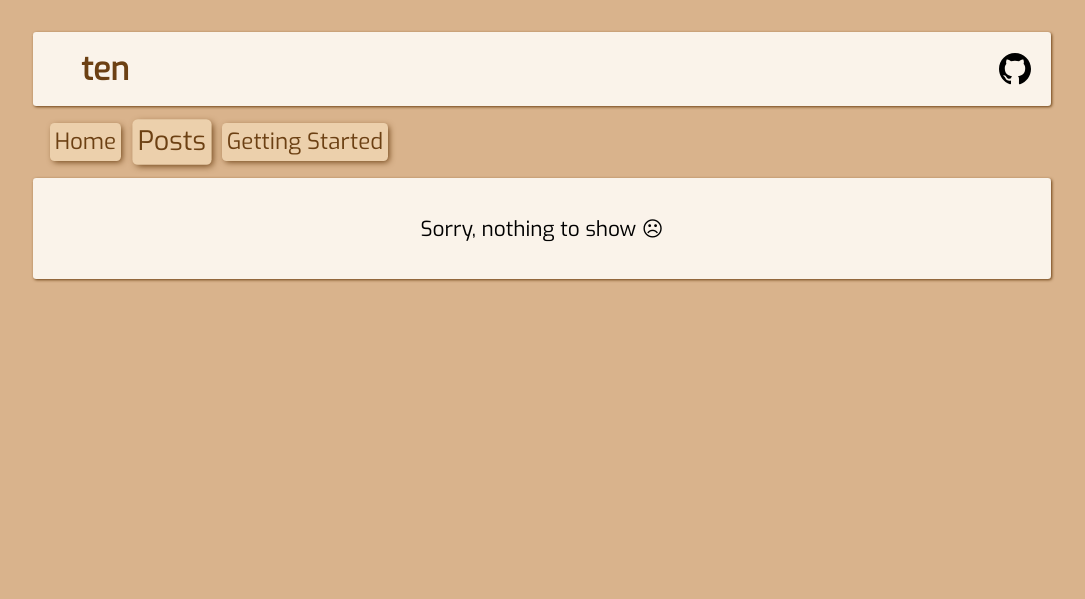
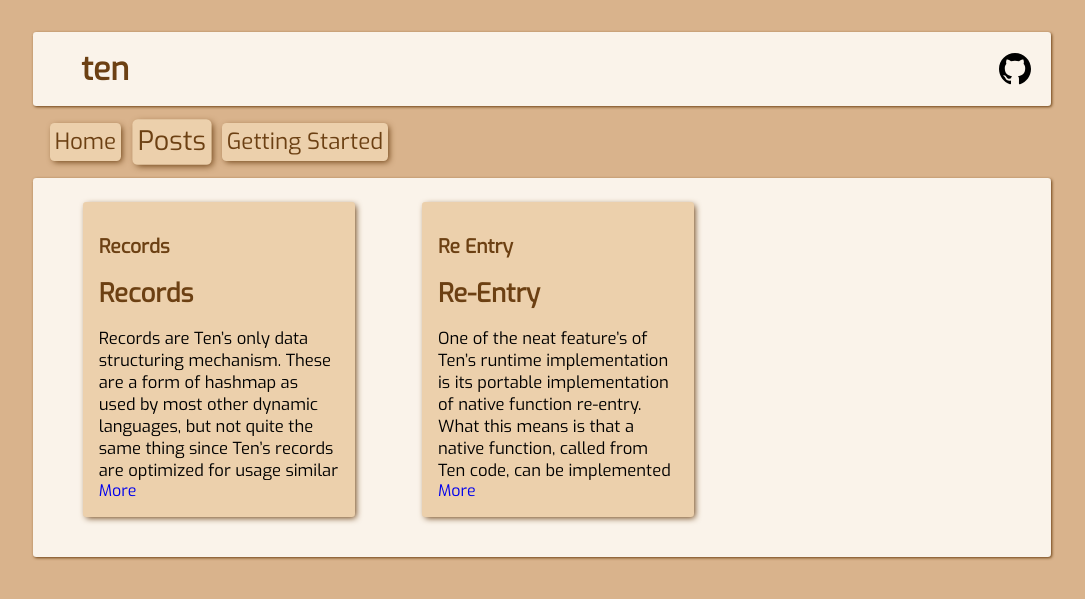
Before and after one commit to ten-lang/ten-lang, a Jekyll site: the page built from posts.html, in a window 1280 px wide. Shown: the top 599 px of the page, without its empty margins (98-1183 px from the left). Built offline with Jekyll 4.4.1, drawn with Linux system fonts in a browser that asks for light colours; part of the change alters nothing that is shown.

Commit message:
Port articles from libten repo.

```diff
--- a/_config.yaml
+++ b/_config.yaml
@@ -4,8 +4,3 @@ author: Ray Stubbs
 collections:
     - projects
     - pages
-plugins:
-    - jekyll-optional-front-matter
-    - jekyll-titles-from-headings
-    - jekyll-default-layout
-    - jekyll-relative-links
--- /dev/null
+++ b/_posts/2019-05-26-Re-Entry.md
@@ -0,0 +1,263 @@
+# Re-Entry
+One of the neat feature's of Ten's runtime implementation is its portable
+implementation of native function re-entry.  What this means is that a native
+function, called from Ten code, can be implemented in such a way that its
+call can be interrupted, only to continue execution later.
+
+Implementing this functionality in a portable way becomes nearly essential
+for Ten due to its mostly standards (C99) compliant implementation, and its
+inherent concurrency through fibers.
+
+For example consider the following snippet of C code, implementing the
+native function `foo()`.
+
+    ten_Tup
+    tf_foo( ten_PARAMS ) {
+        ten_Tup vals = ten_pushA( ten, "UU" );
+        ...
+        ten_yield( ten, &vals );
+        ...
+        return vals;
+    }
+
+Imagine this is called from an independent Ten fiber.
+
+    def fib: fiber[] foo()
+    cont( fib, {} )
+
+The `ten_yield()` call is expected to pause the function, along with the
+fiber as a whole, in its current state to be resumed later.  But this is
+easier said than done.
+
+While it's easy enough to implement the 'pause' effect of yielding a fiber
+when we're only dealing with virtual (bytecode) functions; since we have
+direct access to all virtual registers and can save/restore them without issue.
+Native functions, such as the one above, are more troublesome since the C99
+standard offers no way to save and restore the state of a function call outside
+the boundaries of the runtime stack.
+
+If we weren't aiming for full portability, it would be possible to dive
+into assembly or dissect the call ABI to achieve the same effect (save/restore
+the state of a call frame independent of its original stack location).  Alas,
+such hackery can't be relied upon in Ten's runtime.
+
+This document gives an overview of the strategy Ten uses to implement native
+function call re-entry, it may be helpful to refer to the [relevant section
+of the manual](../manual/the-api.md#5.9.1) as the API used to access this
+functionality isn't described in detail here.
+
+## The AR Stack
+Every Ten fiber maintains its own AR (Activation Record) stack, which is
+where we save the state of previous call frames before calling into a new
+function.  Only Ten's AR stack is a bit special as it allows us to save
+not only the state of bytecode function calls, but also that of native calls;
+and it does so in a way that's compatible with the `cont()`/`yield()`
+semantics of fibers.
+
+To achieve these features, the stack is structured a bit... unconventionally;
+here's what it looks like:
+
+![AR Stack Organization][ar-stack-organization.svg]
+
+Each box in the diagram, except the `Fiber` box, represents an activation
+record, which contains the data needed to restore the function call it
+represents to its previous state.
+
+The stack is composed of three different types of AR, indicated by their
+colors above; however all are based on a common `AR` base structure.
+
+    typedef struct {
+        Closure*  cls;
+        uint      lcl;
+    } AR;
+
+Which keeps a pointer to the called closure, and an offset the the
+start of the call's local values on the value stack; for native calls this
+will be where all local allocations are made, with `ten_pushA()` and such.
+
+The other AR types track the state of different types of function calls.
+The `VirAR`s are quite simple, they represent virtual function calls, for
+which only the instruction pointer needs to be saved, in addition to the
+fields in the base AR.
+
+    struct VirAR {
+        AR          base;
+        instr*      ip;
+        ...
+    };
+
+A `NatAR` struct represents the saved state of a native function call, the
+C ABI will save and restore the native registers, and we have no direct
+access to them; but we still need a way to save and restore the state of a
+native function call.
+
+    struct NatAR {
+        AR          base;
+        ...
+        void*       context;
+        size_t      ctxSize;
+        uintptr_t   dstOffset;
+        long        checkpoint;
+    };
+
+The `.context` is `NULL` by default, but can be populated with a call to
+`ten_seek()`; the `.ctxSize` keeps the size of the struct referenced by
+`.context`.  Together these track the state of a native function call,
+which should be fully contained within `.context`.  Consider the following
+adaption of the `foo()` implementation mentioned previously.
+
+    ten_Tup
+    tf_foo( ten_PARAMS ) {
+        struct {
+            ten_Tup vals;
+        } ctx;
+
+        switch( ten_seek( ten, &ctx, sizeof( ctx ) ) ) {
+            ...
+        }
+
+        ctx.vals = ten_pushA( ten, "UU" );
+        ...
+        ten_yield( ten, &vals );
+        ...
+        return ctx.vals;
+    }
+
+The call to `ten_seek()` tells Ten where the call's state is stored
+by setting `.context = &ctx` and `.ctxSize = sizeof( ctx )`,
+allowing the runtime to copy the state onto the heap, preserving it,
+if a yield occurs within the function.
+
+The `.checkpoint` and `.dstOffset` fields are set with `ten_checkpoint()`,
+which tells the where to continue the call's execution from if
+if interrupted after the checkpoint is set.  Let's add a bit more to the
+above definition.
+
+    ten_Tup
+    tf_foo( ten_PARAMS ) {
+        struct {
+            ten_Tup vals;
+            ten_Tup cont;
+        } ctx;
+
+        switch( ten_seek( ten, &ctx, sizeof( ctx ) ) ) {
+            case 0: goto checkpoint0;
+        }
+
+        ctx.vals = ten_pushA( ten, "UU" );
+        ...
+
+        ten_checkpoint( ten, 0, &ctx.cont );
+            ten_yield( ten, &ctx.vals );
+        checkpoint0:
+
+        ...
+        return ctx.vals;
+    }
+
+The `ten_checkpoint()` call sets `.checkpoint` to the given checkpoint number,
+in this case `.checkpoint = 0`.  The function expects the given destination
+tuple, in this case `ctx.cont` to be allocated within `ctx`; so it sets
+`.dstOffset = (void*)&ctx.cont - .context`.
+
+The `.dstOffset` tells the runtime where to put the call's continuation
+arguments when resumed.  For example in the above case, since this function
+calls `ten_yield()` directly, the continuation arguments will consist of
+the arguments passed to the next continuation of the fiber via `cont()`.
+For example if we modify the previous Ten snippet to:
+
+    def fib: fiber[] foo()
+    cont( fib, {} )         `first entry into the call, pauses at ten_yield()
+    cont( fib, { 1, 2 } )   `second entry, the runtime puts ( 1, 2 ) into ctx.cont
+
+The second and subsequent entries into a native call, after yield, restore
+`ctx` to its state just before the yield, with the exception of the tuple
+at `.dstOffset` which is set to reference the top of the value stack where
+the continuation arguments have been placed.  In addition the `ten_seek()`
+function returns the last checkpoint encountered in the previous entry, so
+in the second entry it'll return `0` to reflect the previous `ten_checkpoint()`
+call; causing the switch to jump over the code that's already executed, thus
+effectively restoring the call's instruction pointer from its previous entry.
+
+The `ConAR` struct is defined exactly the same as `NatAR`, the difference is
+how it's allocated, and what it's used for.  `ConAR`s represent native calls
+that hadn't finished execution when a fiber yield occurred, thus they're copied
+directly from the respective `NatAR`.  But unlike their `NatAR` counterparts,
+which are allocated on the native C stack, and reference the raw `.context`
+pointer given by the user (generally also stack allocated); `ConAR`s are
+heap allocated, and hold a heap allocated copy of the original `.context`
+data.
+
+    struct ConAR {
+        AR          base;
+        ...
+        void*       context;
+        size_t      ctxSize;
+        uintptr_t   dstOffset;
+        long        checkpoint;
+    };
+
+Before a yield Ten converts all `NatAR`s to respective `ConAR`s, to allow
+their continued existence independent of the native C stack, which will
+be partially destroyed in the yield.  The following diagram gives a flattened
+view of this conversion on the previously illustrated stack setup.
+
+![AR Stack Conversion][ar-stack-organization-conversion.svg]
+
+The linkage fields, used to tie the ARs together into a stack, are omitted
+from this discussion as the linkage itself is less important than the
+structure.  However it should be noted how we flatten the stack from
+the previous diagram above.  The `cons` list preceeds the respective `nats`
+ list, and the fiber's two base lists preceed all `VirAR`s, which themselves
+ each preceed their respective two lists.  The arrows indicate linkage from
+ top to bottom, so they point toward the previous stack item.
+
+
+## Call Entries
+Each native function call will be entered at least once.  While executing
+within the call, the state of this entry is maintained by the current
+register set.
+
+    typedef struct {
+        instr*      ip;
+        TVal*       sp;
+        Closure*    cls;
+        TVal*       lcl;
+
+        void*       context;
+        size_t      ctxSize;
+        uintptr_t   dstOffset;
+        long        checkpoint;
+    } Regs;
+
+If a call occurs on top of the current one, then the native call state
+will be pushed to a `NatAR` allocated on the native C stack.  If a yield
+is invoked directly by a native function, as in the previous example, then
+there's no need to create a `ConAR` for the call, it can be re-entered directly
+from the register set which is preserved across fiber continuations.
+
+If the yield occurs within a function called by the native function, then
+the `NatAR` associated with the call's saved state is converted to a `ConAR`
+which preserves the call state across continuations.
+
+Continuing a fiber after a yield requires the `ConAR`s at the top of the
+stack, if any, be evaluated before any `VirAR`s can continue execution.  For
+non-re-entrant calls (those with `.context == NULL`) the runtime just removes
+the AR from the stack, and returns an empty tuple `()` on the function call's
+behalf since it isn't capable of returning anything itself.
+
+For re-entrant calls Ten will call back into the native function callback,
+allowing it to restore its saved state with `ten_seek()`; all previous
+variable allocations (on the value stack) made in the previous entry will
+still be available and accessible via the restored tuples in `ctx`.
+
+## Note
+This description needs some work... It's difficult to describe the
+re-entry system at a reasonable level of abstraction.  Checkout the code
+([`ten_fib.h`][ten_fib.h] and [`ten_fib.c`][ten_fib.c])
+to try and get a better grasp of how this all works.
+
+[ar-stack-organization.svg]:               ../../../images/ar-stack-organization.svg
+[ar-stack-organization-conversion.svg]:    ../../../images/ar-stack-organization-conversion.svg
+[ten_fib.h]:                               https://github.com/ten-lang/libten/tree/master/src/ten_fib.h
+[ten_fib.c]:                               https://github.com/ten-lang/libten/tree/master/src/ten_fib.c
--- /dev/null
+++ b/_posts/2019-05-26-Records.md
@@ -0,0 +1,178 @@
+# Records
+Records are Ten's only data structuring mechanism.  These are a form
+of hashmap as used by most other dynamic languages, but not quite
+the same thing since Ten's records are optimized for usage similar
+to structs or objects in other languages; and aren't quite as
+flexible are regular hashmaps when it comes to representing larger or
+unique collections of data.
+
+Most dynamic programming languages use some form of hashmap for
+structuring data.  While this approach is quite flexible, and allows
+us to avoid much of the scaffolding necessary in more static languages,
+the memory overhead of so many hashmaps can be unreasonable, so Ten
+takes a slightly different approach.
+
+Instead of representing a record as a full hashmap, each record just has
+an array of field values (no keys), and a pointer to an index, which can
+be shared between multiple records and serves as a common lookup table
+for the fields of an associated record.  The index is a map between the
+keys of its associated records, and the slot allocated for the respective
+value within each record.  So the value associated with a key for a
+particular record can be accessed as the value in the mapped slot of that
+record's value array.
+
+![Record-Index Interaction][record-index-interaction.svg]
+
+The above diagram demonstrates a sequence of interactions with `Record 1`
+and `Record 2`, both of which share a common `Index`.  While both records
+define fields `.foo` and `.bar`, the second record doesn't define `.baz`
+but must allocate a slot for the field anyway since it's defined in the
+common index.
+
+## Record Implementation
+Record objects are represented in the Ten runtime with the struct:
+
+    struct Record {
+        TPtr idx;
+        TPtr vals;
+    };
+
+The `TPtr` type represents a tagged pointer, capable of holding both a 48 bit
+pointer and 16 bits of auxiliary data.  Storing two fields in a single 64 bit
+word will improve memory efficiency on most 64 bit platforms, but might _add_
+overhead on 32 but systems; so this 'packing' can be disabled by defining
+`ten_NO_POINTER_TAGS`, and should generally be disabled for 32 bit builds.
+
+The `idx` field holds a pointer to the record's index along with a tag
+to indicate if the record has been marked for separation (any bit in
+the TPtr's tag is set); more on record separation below.
+
+The `vals` field defines a dynamic array of field values, with the
+pointer portion containing a `TVal*` to the value array, and the tag
+giving the array size as a row of the
+[`recCapTable`][recCapTable] in [`ten_tables.h`][ten_tables.h].
+
+The `sep()` function available in Ten's prelude can be called on a record
+to mark it for separation, since the actual separation occurs lazily, this
+just sets a bit in `idx`'s tag (any bit as it's currently implemented).
+Record separation cuts the tie between a record and its current index,
+replacing the old index with a new index with only the subset of original
+keys that are used by the separated record.  The actual separation of a
+record will occur on the first definition made to the record after it's
+been marked for separation.  This ability to disassociate a particular
+record from a common index will be necessary at times to avoid contaminating
+a widely used index with fields specific only to a single record.
+
+Ten's compiler will associate a common index to any records constructed with
+the same lexical constructor.  For example if we define a function:
+
+    def cons: [ car, cdr ] { .car: car, .cdr: cdr }
+
+Each call to `cons` will create a new record,  but all such records will
+be associated with the same index unless separated at a later point.  This
+system plays will with common programming practices in most paradigms, since
+objects or data structures created at the same point in a program will often
+be used in a similar fashion and make use of the same set of keys, though
+there are of course exceptions.
+
+The full record implementation can be found in
+[`ten_rec.h`][ten_rec.h].
+
+## Index Implementation
+Indices are just regular hashmaps that map an arbitrary Ten value to a
+location within the `vals` array of associated records.  Though the
+index can be implemented as any form of associative array; the current
+design uses a form of open addressing hash map with a limited number
+of polls.
+
+The theoretical advantages to this design is that it has good data locality
+so lookups should generally be faster than a separate chaining implementation.
+Open addressing hashmaps are also usually more efficient with memory than
+their separate chaining counterparts.  One of the typical disadvantages with
+open addressing map implementations is that the lack of separate item buckets
+forces the map to check every array slot before determining that it doesn't
+contain an item.  Ten mitigates this, and improves caching for lookups, by
+polling the map array linearly with a step size of 1 and a limited number of
+steps based on the log of the map's size; if an item hasn't been found within
+allotted step limit then the lookup will fail.  The actual efficiency of Ten's
+index implementation is yet to be tested against other options.
+
+Ten's index objects are represented by the structure:
+
+    struct Index {
+        uint nextLoc;
+
+        uint stepTarget;
+        uint stepLimit;
+
+        struct {
+            size_t row;
+            size_t cap;
+            TVal*  keys;
+            uint*  locs;
+        } map;
+
+        struct {
+            uint   row;
+            uint*  buf;
+        } refs;
+    };
+
+The `nextLoc` field keeps track of the next slot location to be allocated,
+it'll increase by 1 for each allocation, and never decrease.
+
+The `stepTarget` and `stepLimit` fields control the polling step limit.
+The `stepLimit` keeps track of the current step limit, which will be the
+largest distance between one of the map's entries and its ideal location,
+it'll be adjusted as new entries are added, but will tend toward `stepTarget`
+since the index will grow whenever a definition puts `stepLimit > stepTarget`.
+
+The `map` structure implements the map array itself, with `cap` giving the
+current capacity of the map and `row` giving a row within the
+[`fastGrowthMapCapTable`][fastGrowthMapCapTable] in
+[`ten_tables.h`][ten_tables.h].  Both of these are required,
+though they'll reflect the same value in smaller tables, because the
+growth algorithm will resort to exponential growth when the `row` goes
+beyond the number of items available in the table.  The `keys` and
+`loc`ations are stored within separate arrays for better lookup caching.
+
+The index keeps track of the number of records for which a particular field
+(slot) is defined in the `refs` array; when this reaches `0` it can be
+recycled to associate it with a new key.  The `refs.row` keeps track of
+the size of the array as a row of the
+[`recCapTable`][recCapTable] in
+[`ten_tables.h`][ten_tables.h].
+
+The full index implementation can be found in
+[`ten_idx.h`][ten_idx.h].
+
+## Advantages
+The main advantage of Ten's record system is that it allows for good memory
+efficiency when records are used as nodes or objects (i.e a lot of
+records will share the same fields).  Since this is a pretty typical use for
+map-like objects in dynamic languages and most programming paradigms, it
+allows for significant memory savings without much additional effort from the
+programmer.  For example in a previous example function:
+
+    def cons: [ car, cdr ] { .car: car, .cdr: cdr }
+
+Each `cons()` call creates a new record, but all such records share the
+same index.  The records themselves will be relatively small, consuming
+only ~34 bytes on a 64 bit system; this makes it practical to implement
+a lot of data structures in terms of records rather than defining a new
+language level type for each.  For example Ten's prelude includes a few
+functions for dealing with LISP style lists with nodes as above.
+
+## Disadvantages
+One of the major disadvantages to Ten's record system is that it isn't
+especially suitable for representing unique hashmaps since the record-index
+separation adds additional memory overhead in the form of the record's value
+array, and this overhead will only be offset when multiple record instances
+are created with the same index.
+
+[record-index-interaction.svg]: ../../../images/record-index-interaction.svg
+[ten_tables.h]:                 https://github.com/ten-lang/libten/tree/master/src/ten_tables.h
+[ten_rec.h]:                    https://github.com/ten-lang/libten/tree/master/src/ten_rec.h
+[ten_idx.h]:                    https://github.com/ten-lang/libten/tree/master/src/ten_idx.h
+[fastGrowthMapCapTable]:        https://github.com/ten-lang/libten/tree/master/src/ten_tables.h#L10
+[recCapTable]:                  https://github.com/ten-lang/libten/tree/master/src/ten_tables.h#L16
```
Also changed, not shown: images/ar-stack-organization-conversion.svg (added), images/ar-stack-organization-flat.svg (added), images/ar-stack-organization.svg (added), images/record-index-interaction.svg (added).
